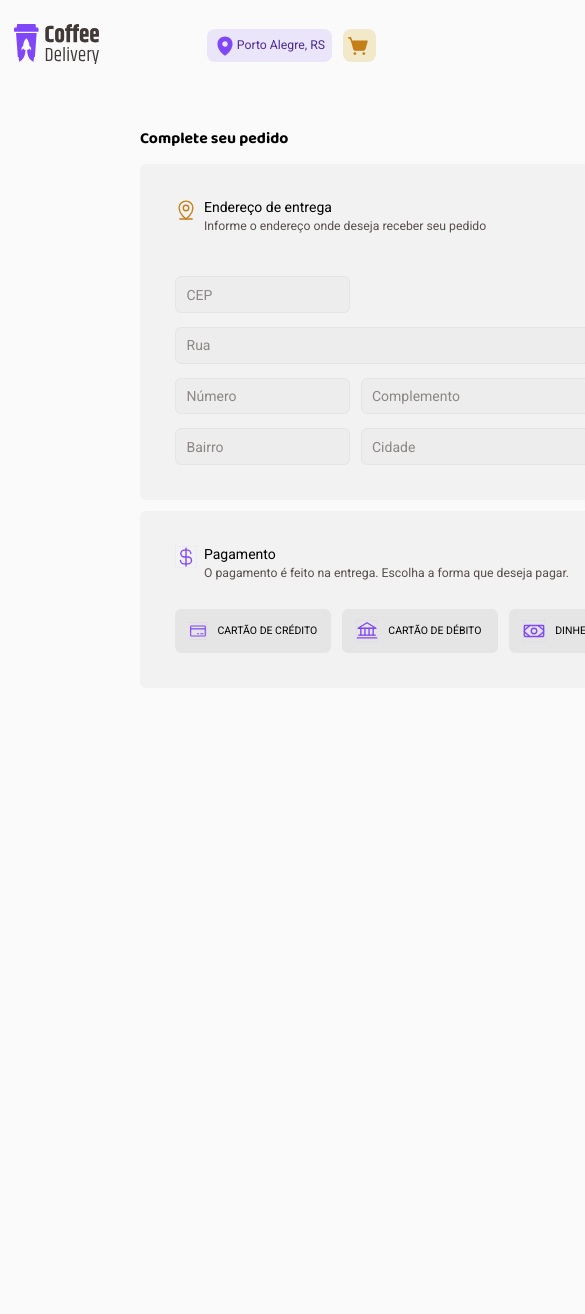
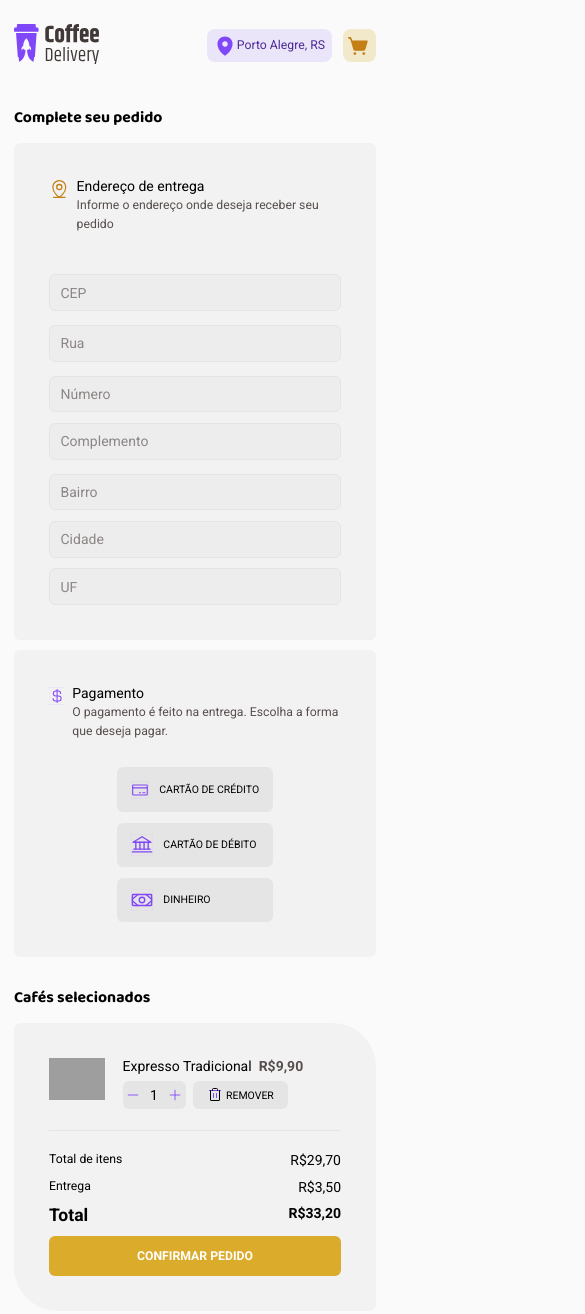
Before and after one commit to carlos-hr/coffee-delivery, a React (Create React App) app: page /checkout in a window 390 px wide. Shown: the top 1314 px of the page, 585 px wide, since content can reach past the window. Before the commit the page ends 844 px from the top, so only its background shows below. Built offline with nearby package versions, Linux system fonts and the light colour scheme; grey boxes are pictures that could not be loaded.

Commit message:
fix(styles): adjusting responsiviness

```diff
--- a/src/components/CheckoutForm/AddressForm/styled.ts
+++ b/src/components/CheckoutForm/AddressForm/styled.ts
@@ -58,10 +58,18 @@ export const Input = styled.input<InputProps>`
   &[type="number"]::-webkit-outer-spin-button {
     -webkit-appearance: none;
   }
+
+  @media (max-width: 768px) {
+    width: 100%;
+  }
 `;
 
 export const InputContainer = styled.div`
   display: flex;
   align-items: center;
   gap: 0.75rem;
+
+  @media (max-width: 768px) {
+    flex-direction: column;
+  }
 `;
--- a/src/components/CheckoutForm/PaymentMethod/styled.ts
+++ b/src/components/CheckoutForm/PaymentMethod/styled.ts
@@ -36,6 +36,10 @@ export const ButtonsContainer = styled.div`
   display: flex;
   align-items: center;
   gap: 0.75rem;
+
+  @media (max-width: 768px) {
+    flex-direction: column;
+  }
 `;
 
 export const PaymentButton = styled.button`
--- a/src/components/OrderSummary/index.tsx
+++ b/src/components/OrderSummary/index.tsx
@@ -17,7 +17,10 @@ const OrderSummary = () => {
         <img src="https://i.postimg.cc/PfbMqW0j/Type-Americano.png" />
 
         <CoffeeDetails>
-          <p>Expresso Tradicional</p>
+          <span>
+            Expresso Tradicional
+            <p>R$9,90</p>
+          </span>
 
           <QuantityDetails>
             <div>
@@ -37,8 +40,6 @@ const OrderSummary = () => {
             </button>
           </QuantityDetails>
         </CoffeeDetails>
-
-        <div>R$9,90</div>
       </CoffeeInfo>
 
       <ConfirmOrderContainer>
--- a/src/components/OrderSummary/styled.ts
+++ b/src/components/OrderSummary/styled.ts
@@ -23,7 +23,6 @@ export const CoffeeInfo = styled.div`
   gap: 1.25rem;
   padding-bottom: 1.5rem;
   border-bottom: 1px solid ${(props) => props.theme.base_button};
-
   img {
     width: 4rem;
   }
@@ -33,6 +32,18 @@ export const CoffeeDetails = styled.div`
   display: flex;
   flex-direction: column;
   gap: 0.5rem;
+
+  span {
+    display: flex;
+    width: 100%;
+    justify-content: space-between;
+
+    p {
+      font-weight: 700;
+      color: ${(props) => props.theme.base_text};
+      margin-left: 0.5rem;
+    }
+  }
 `;
 
 export const QuantityDetails = styled.div`
--- a/src/pages/Checkout/styled.ts
+++ b/src/pages/Checkout/styled.ts
@@ -2,17 +2,35 @@ import styled from "styled-components";
 
 export const CheckoutContainer = styled.main`
   display: flex;
-  padding: 2.5rem 10rem;
   gap: 2rem;
   font-family: "Baloo 2";
   font-size: 1.125rem;
   font-weight: 700;
+  width: 100%;
+  padding: 1rem;
+
+  @media (max-width: 768px) {
+    flex-direction: column;
+    align-items: center;
+  }
+
+  @media (min-width: 1278px) {
+    padding: 2.5rem 10rem;
+  }
 `;
 
 export const FormContainer = styled.div`
   width: 40rem;
+
+  @media (max-width: 768px) {
+    width: 100%;
+  }
 `;
 
 export const OrderSummaryContainery = styled.div`
   width: 28rem;
+
+  @media (max-width: 768px) {
+    width: 100%;
+  }
 `;
```
